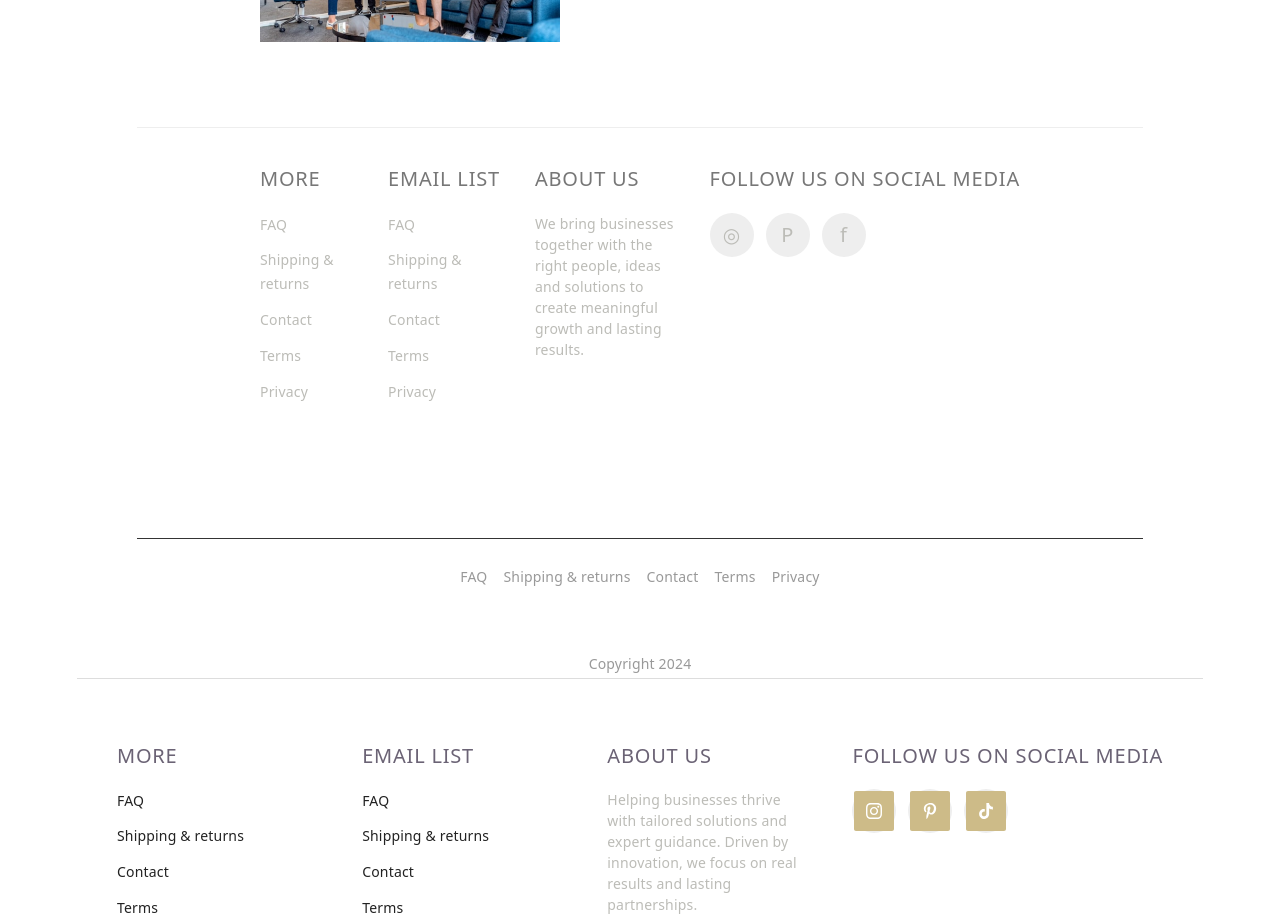
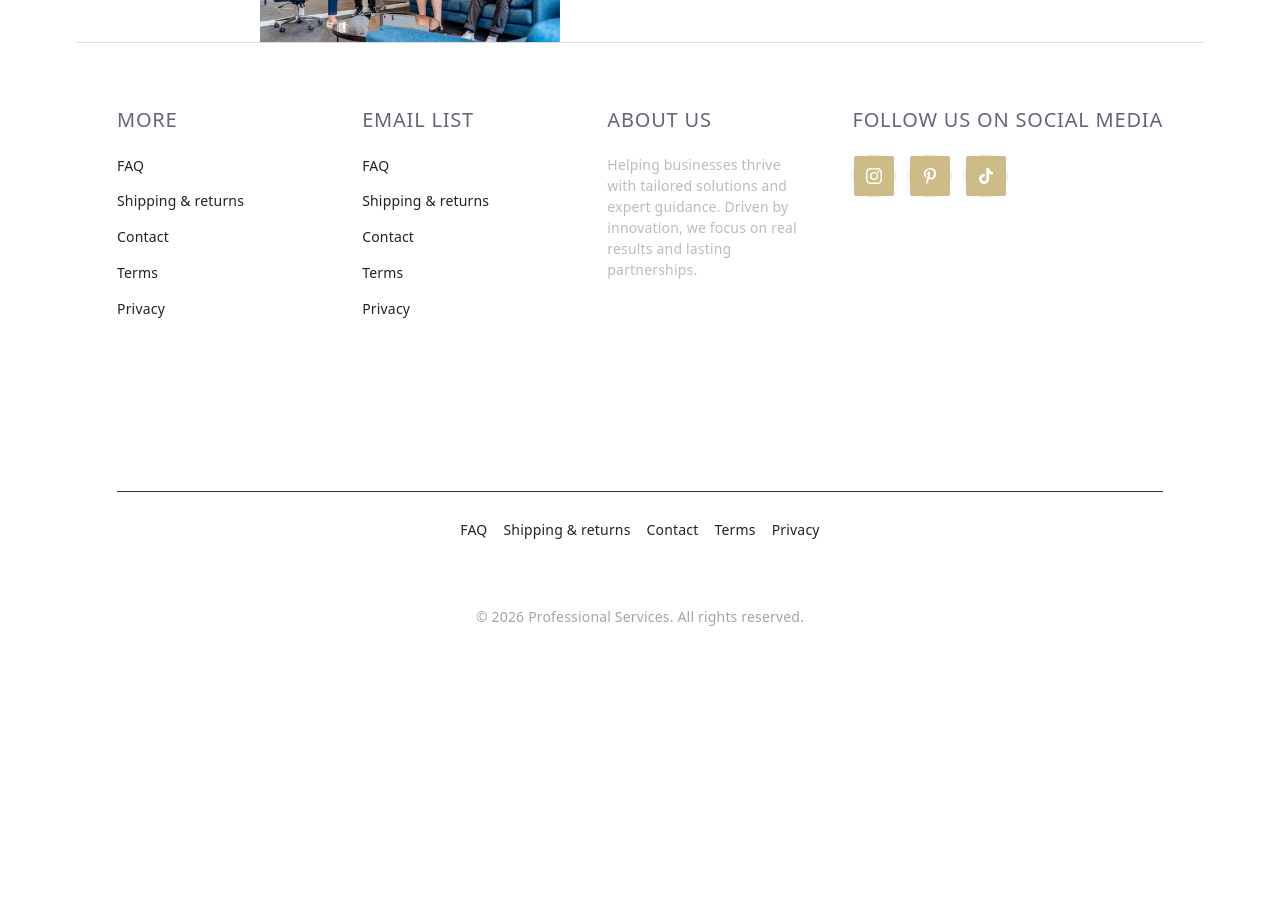
Before and after one commit to hagarniazi/professional-services-react, a React (Vite) app: page /services in a window 1280 px wide. Shown: the part 1340-2264 px from the top of the page. After the commit the page ends 2002 px from the top, so only its background shows below. Built offline with nearby package versions, Linux system fonts and the light colour scheme.

Commit message:
Review Services page UI

```diff
--- a/src/pages/Services.jsx
+++ b/src/pages/Services.jsx
@@ -75,53 +75,6 @@ function Services() {
               ))}
               </section>
 
-
-              <footer className="services-footer">
-                <div className="footer-content">
-                  <div className="footer-column">
-                    <h3>MORE</h3>
-                    <a href="#">FAQ</a>
-                    <a href="#">Shipping & returns</a>
-                    <a href="#">Contact</a>
-                    <a href="#">Terms</a>
-                    <a href="#">Privacy</a>
-                    </div>
-                    <div className="footer-column">
-                      <h3>EMAIL LIST</h3>
-                      <a href="#">FAQ</a>
-                      <a href="#">Shipping & returns</a>
-                      <a href="#">Contact</a>
-                      <a href="#">Terms</a>
-                      <a href="#">Privacy</a>
-                      </div>
-                      <div className="footer-column footer-about">
-                        <h3>ABOUT US</h3>
-                        <p>
-                          We bring businesses together with the right
-                          people, ideas and solutions to create meaningful
-                          growth and lasting results.
-                          </p>
-                          </div>
-                          <div className="footer-column footer-social">
-                            <h3>FOLLOW US ON SOCIAL MEDIA</h3>
-                            <div className="social-icons">
-                              <a href="#" aria-label="Instagram">◎</a>
-                              <a href="#" aria-label="Pinterest">P</a>
-                              <a href="#" aria-label="Facebook">f</a>
-                              </div>
-                              </div>
-                              </div>
-                              <div className="footer-bottom">
-                                <div className="footer-links">
-                                  <a href="#">FAQ</a>
-                                  <a href="#">Shipping & returns</a>
-                                  <a href="#">Contact</a>
-                                  <a href="#">Terms</a>
-                                  <a href="#">Privacy</a>
-                                  </div>
-                                  <p>Copyright 2024</p>
-                                  </div>
-                                  </footer>
                                   </main>
                                   );
                                 }
```
